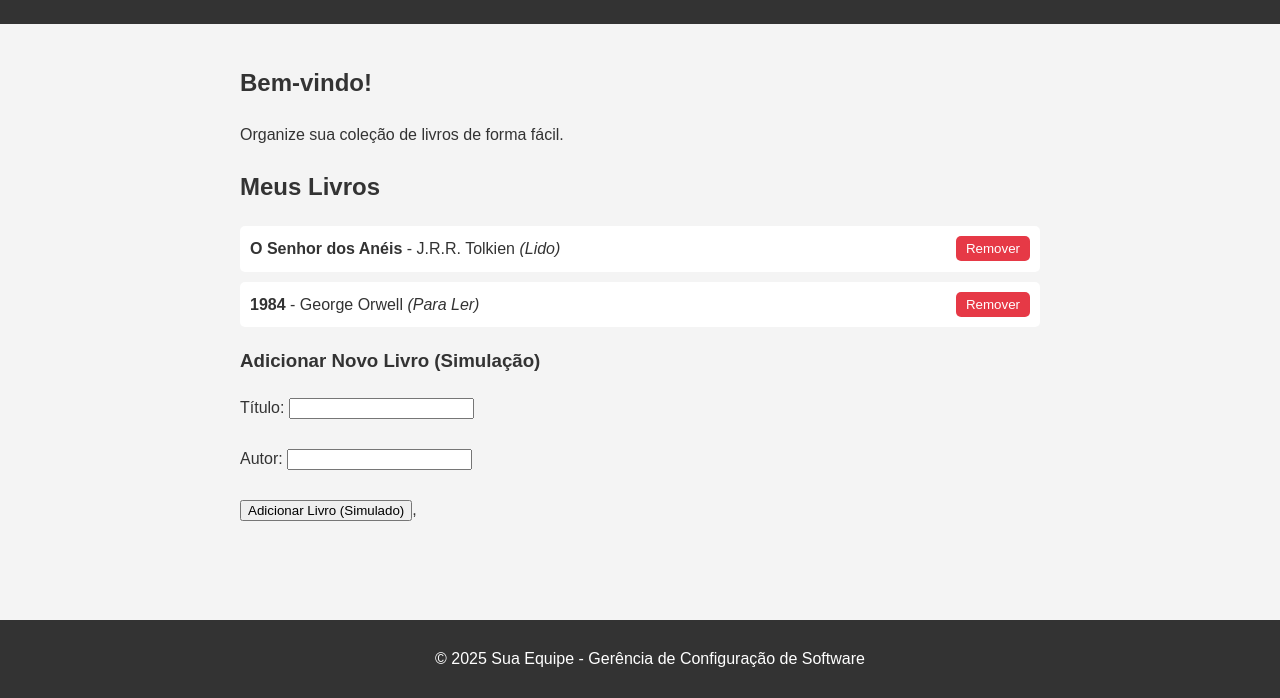
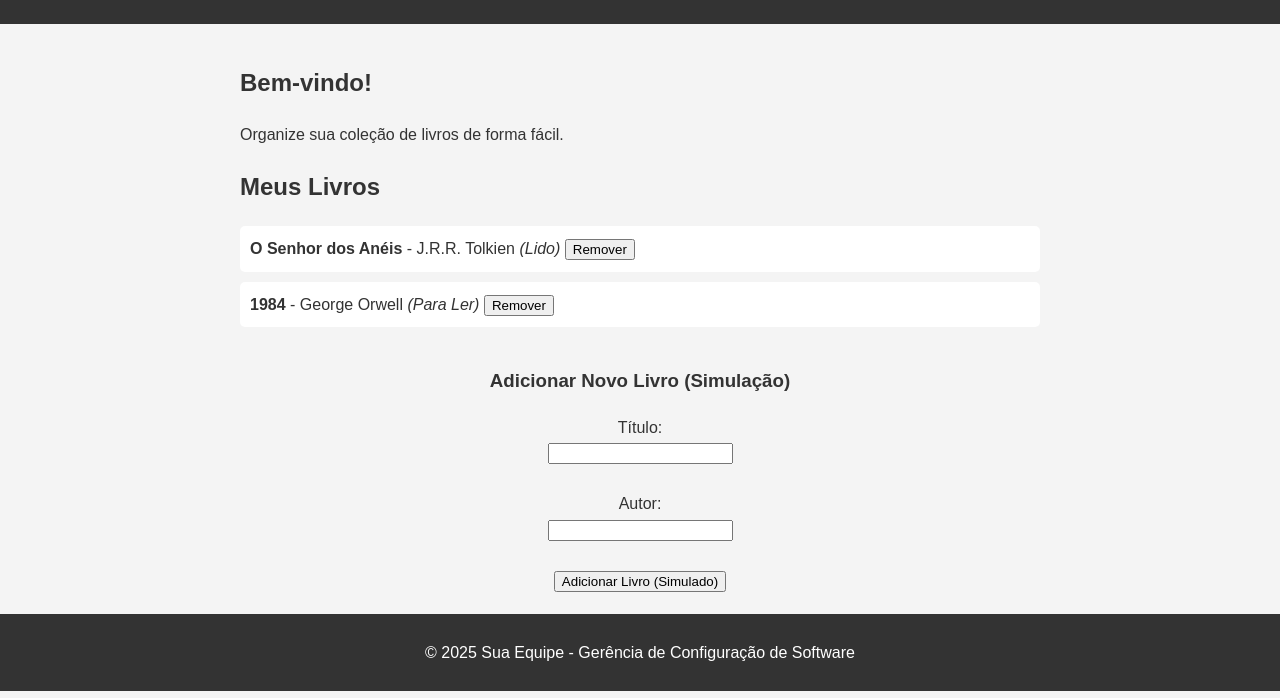
Before and after one commit to juliacamposn/prova-2-de-GCS, a plain HTML site: page index.html in a window 1280 px wide. Shown: the part 102-800 px from the top of the page. Drawn offline with Linux system fonts and the light colour scheme.

Commit message:
feat: ajusta estilo do formulário de adicionar livro e modifica o estilo do rodapé que não se ajustava a tela.

```diff
--- a/index.html
+++ b/index.html
@@ -23,14 +23,14 @@
                 </div>
         </section>
 
-        <section id="adicionar-livro-secao">
+        <section id="adicionar-livro-secao" style="display: flex; justify-content: center; align-items: center; flex-direction: column; margin-top: 20px;">
             <h3>Adicionar Novo Livro (Simulação)</h3>
-            <form id="form-adicionar-livro">
-                <label for="titulo">Título:</label>
-                <input type="text" id="titulo" name="titulo" required><br><br>
-                <label for="autor">Autor:</label>
-                <input type="text" id="autor" name="autor" required><br><br>
-                <button type="submit">Adicionar Livro (Simulado)</button>,
+            <form id="form-adicionar-livro" style="text-align: center;">
+            <label for="titulo">Título:</label><br>
+            <input type="text" id="titulo" name="titulo" required><br><br>
+            <label for="autor">Autor:</label><br>
+            <input type="text" id="autor" name="autor" required><br><br>
+            <button type="submit">Adicionar Livro (Simulado)</button>
             </form>
         </section>
 
--- a/style.css
+++ b/style.css
@@ -29,29 +29,10 @@ main {
 
 footer {
     text-align: center;
-    padding: 10px;
+    padding: 10px 0;
     background: #333;
     color: #fff;
-    position: fixed;
+    position: relative;
     bottom: 0;
     width: 100%;
 }
-
-.livro {
-    display: flex;
-    justify-content: space-between;
-    align-items: center;
-}
-
-.botao-remover {
-    background-color: #e63946;
-    color: white;
-    border: none;
-    padding: 5px 10px;
-    border-radius: 5px;
-    cursor: pointer;
-}
-
-.botao-remover:hover {
-    background-color: #d00000;
-}
```
